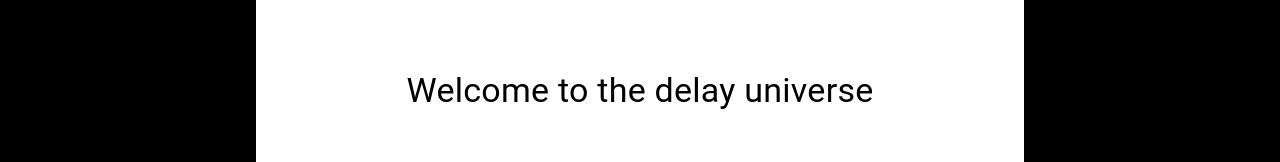
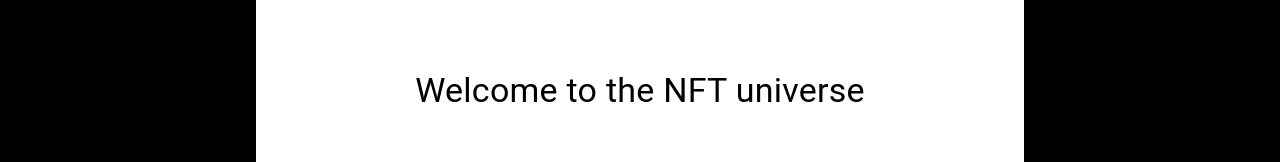
Before and after one commit to ismumhossain/delayed-reveal-app, a Next.js app: page / in a window 1280 px wide. Shown: the part 253-415 px from the top of the page. Built offline with nearby package versions, Linux system fonts and the light colour scheme.

Commit message:
Update Text

```diff
--- a/components/BoxSx.tsx
+++ b/components/BoxSx.tsx
@@ -6,7 +6,7 @@ import Button from '@mui/material/Button';
 
 export default function BoxSx() {
   return (
-    <Box>
+    <Box >
       <Box
         sx={{
           height: '70vh',
@@ -28,7 +28,7 @@ export default function BoxSx() {
           }}
         >
           <Typography variant="h4" component="h1" sx={{ color: 'black' }}>
-            Welcome to the delay universe
+            Welcome to the NFT universe
           </Typography>
         </Box>
       </Box>
```
